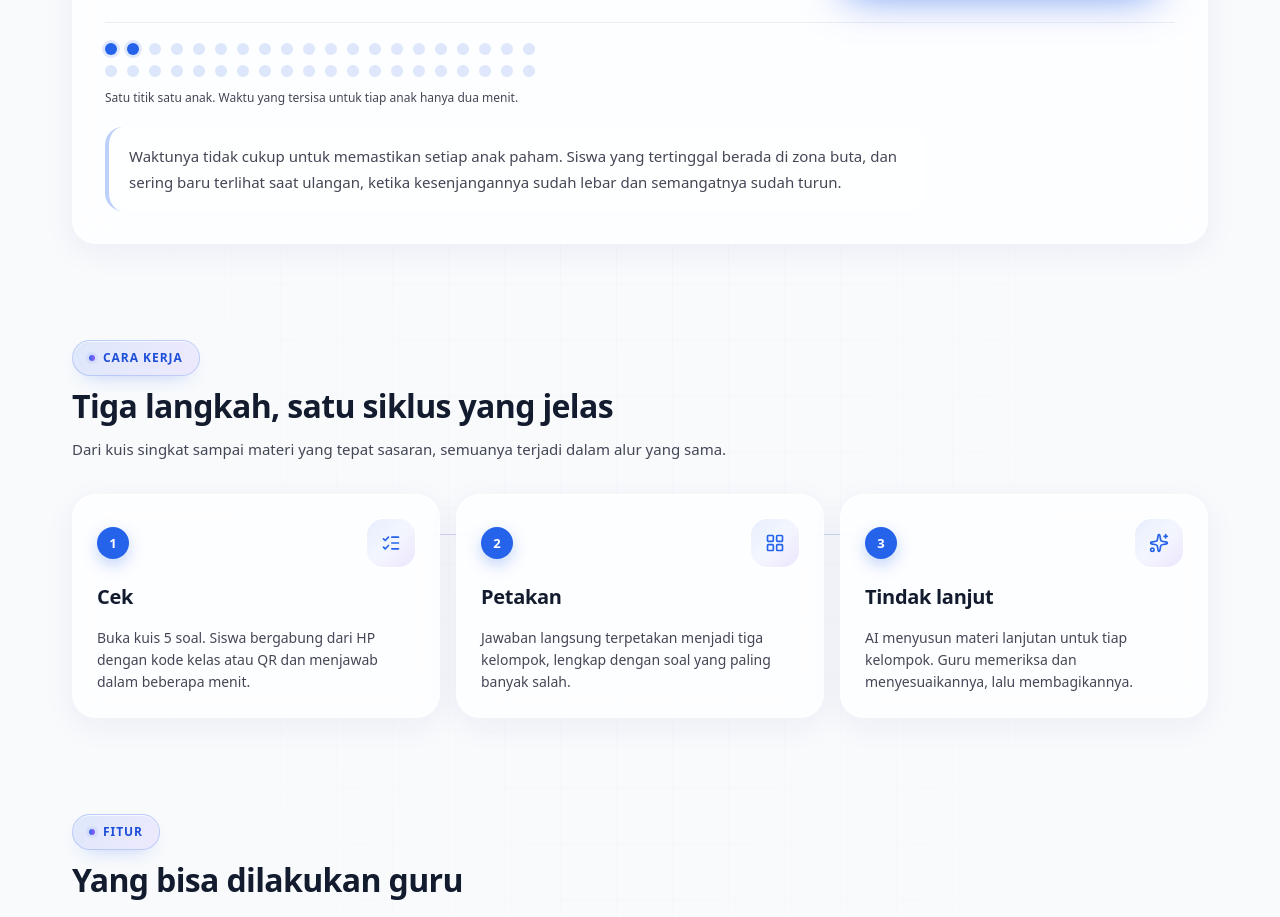
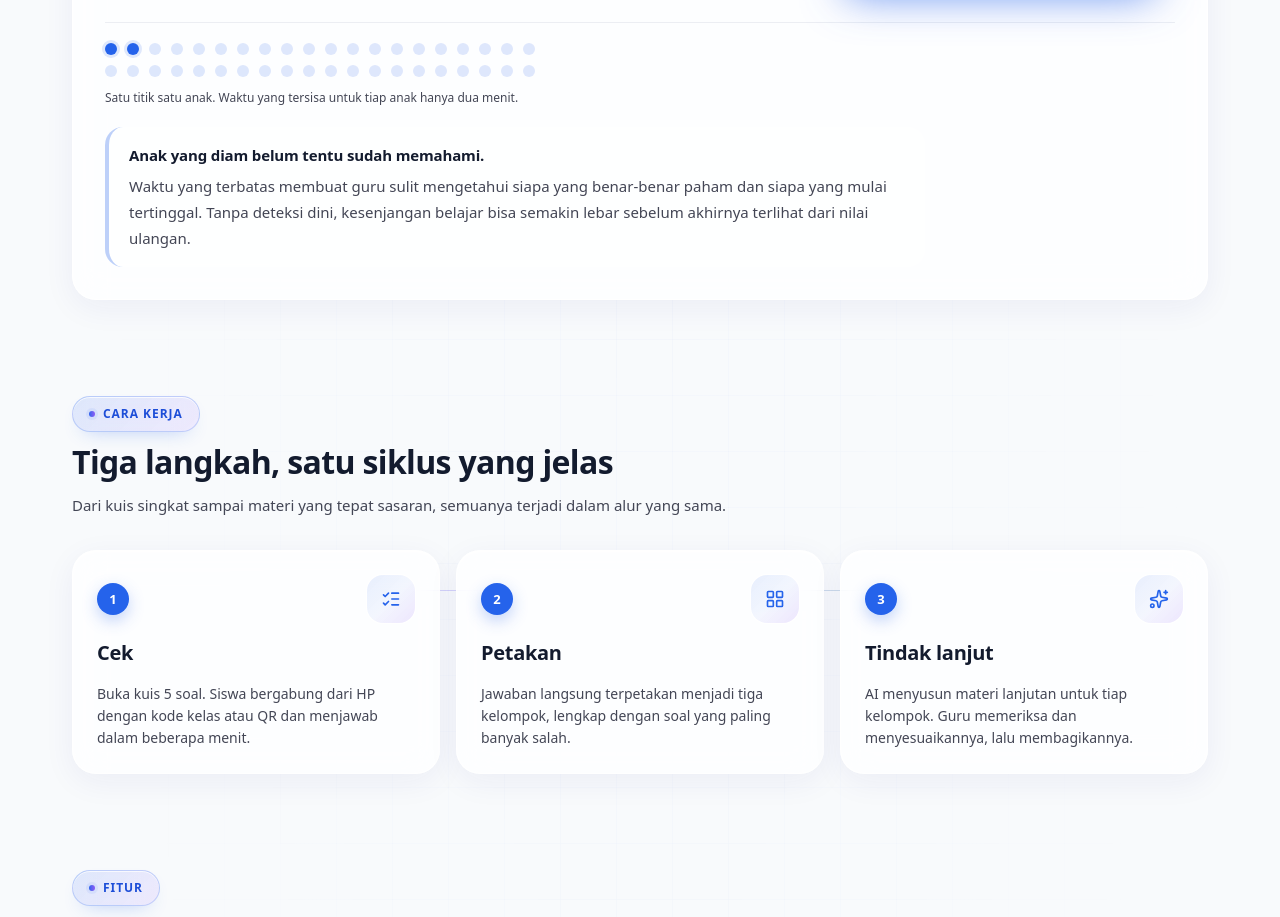
Before and after one commit to hsbysddq/gurupintar, a Next.js app: page / in a window 1280 px wide. Shown: the part 1621-2538 px from the top of the page. Built offline with nearby package versions, Linux system fonts and the light colour scheme.

Commit message:
feat(landing): perjelas pesan bagian masalah

```diff
--- a/app/page.tsx
+++ b/app/page.tsx
@@ -354,10 +354,16 @@ export default function Beranda() {
               </p>
             </div>
 
-            <p className="mt-5 max-w-[820px] rounded-[18px] border-l-4 border-aura-primary/30 bg-white/45 px-5 py-4 font-body text-[14px] leading-[24px] text-aura-muted sm:text-[15px] sm:leading-[26px]">
-              Waktunya tidak cukup untuk memastikan setiap anak paham. Siswa yang tertinggal berada di zona buta, dan
-              sering baru terlihat saat ulangan, ketika kesenjangannya sudah lebar dan semangatnya sudah turun.
-            </p>
+            <div className="mt-5 max-w-[820px] rounded-[18px] border-l-4 border-aura-primary/30 bg-white/45 px-5 py-4">
+              <h3 className="font-display text-[15px] leading-[24px] font-bold tracking-[-0.01em] text-aura-ink">
+                Anak yang diam belum tentu sudah memahami.
+              </h3>
+              <p className="mt-1.5 font-body text-[14px] leading-[24px] text-aura-muted sm:text-[15px] sm:leading-[26px]">
+                Waktu yang terbatas membuat guru sulit mengetahui siapa yang benar-benar paham dan siapa yang mulai
+                tertinggal. Tanpa deteksi dini, kesenjangan belajar bisa semakin lebar sebelum akhirnya terlihat dari
+                nilai ulangan.
+              </p>
+            </div>
           </div>
         </section>
 
```
Also changed, not shown: .commandcode/taste/taste-—-command-code/taste.md.
